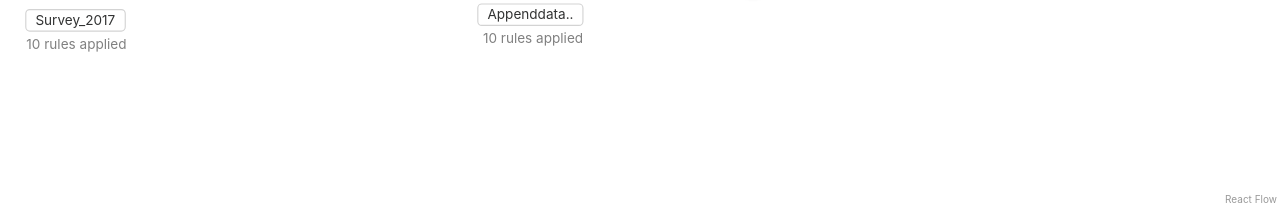
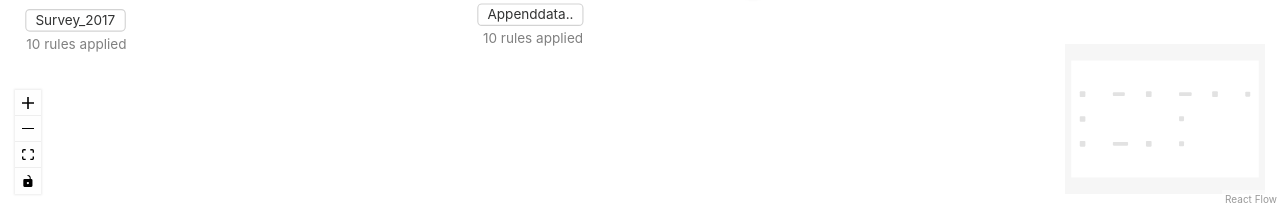
Before and after one commit to spacetag/embed-takehome, a React (Vite) app: page / in a window 1280 px wide. Shown: the part 591-797 px from the top of the page. Built offline with nearby package versions, Linux system fonts and the light colour scheme.

Commit message:
Add Controls to Map

```diff
--- a/src/App.tsx
+++ b/src/App.tsx
@@ -35,9 +35,8 @@ export default function App() {
       // colorMode='dark'
       fitView
     >
-      {/* <Background /> */}
-      {/* <MiniMap /> */}
-      {/* <Controls /> */}
+      <MiniMap />
+      <Controls />
     </ReactFlow>
   );
 }
```
